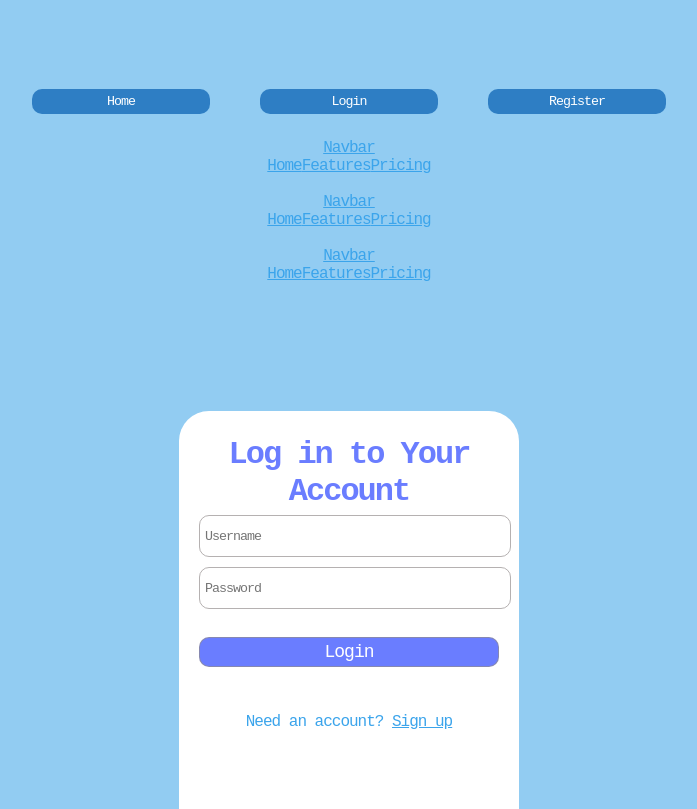
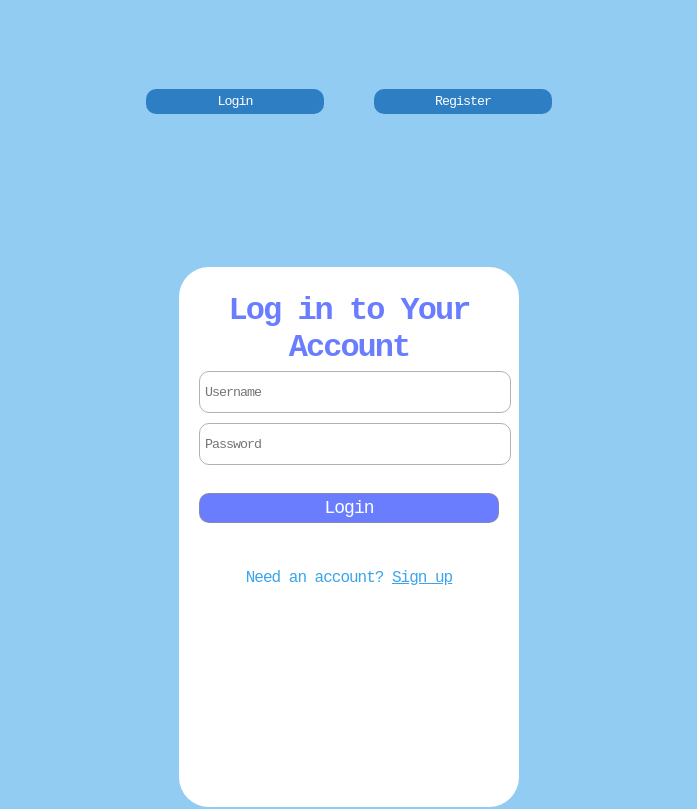
Before and after one commit to dvirvahav/todolist-react-ts-node-express-mysql, a React (Create React App) app in the folder client/: page / in a window 1280 px wide. Shown: the top 809 px of the page, without its empty margins (291-988 px from the left). Built offline with nearby package versions, Linux system fonts and the light colour scheme.

Commit message:
fixed navbar

```diff
--- a/client/src/pages/app/App.tsx
+++ b/client/src/pages/app/App.tsx
@@ -8,16 +8,15 @@ import { ListContextProvider } from '../../context/list';
 import { CurrentListContextProvider } from '../../context/currentList';
 import { CurrentListIDContextProvider } from '../../context/currentListID';
 import { UserContextProvider } from '../../context/user';
-import { ColorSchemesExample } from './navbar';
 
 const App: FC = () => {
   return (
     <BrowserRouter>
       <div className='App'>
         <nav>
-          <Link to='/home'>
+          {/* <Link to='/home'>
             <input type='text' className='nav-bar-item' value='Home' readOnly />
-          </Link>
+          </Link> */}
           <Link to='/login'>
             <input
               type='text'
@@ -35,7 +34,7 @@ const App: FC = () => {
             />
           </Link>
         </nav>
-        <ColorSchemesExample />
+
         <CurrentListContextProvider>
           <CurrentListIDContextProvider>
             <CurrentTaskContextProvider>
--- a/client/src/pages/app/navbar.tsx
+++ /dev/null
@@ -1,44 +0,0 @@
-import { FC } from 'react';
-import Container from 'react-bootstrap/Container';
-import Nav from 'react-bootstrap/Nav';
-import Navbar from 'react-bootstrap/Navbar';
-
-export const ColorSchemesExample: FC = () => {
-  return (
-    <>
-      <Navbar bg='dark' variant='dark'>
-        <Container>
-          <Navbar.Brand href='#home'>Navbar</Navbar.Brand>
-          <Nav className='me-auto'>
-            <Nav.Link href='#home'>Home</Nav.Link>
-            <Nav.Link href='#features'>Features</Nav.Link>
-            <Nav.Link href='#pricing'>Pricing</Nav.Link>
-          </Nav>
-        </Container>
-      </Navbar>
-      <br />
-      <Navbar bg='primary' variant='dark'>
-        <Container>
-          <Navbar.Brand href='#home'>Navbar</Navbar.Brand>
-          <Nav className='me-auto'>
-            <Nav.Link href='#home'>Home</Nav.Link>
-            <Nav.Link href='#features'>Features</Nav.Link>
-            <Nav.Link href='#pricing'>Pricing</Nav.Link>
-          </Nav>
-        </Container>
-      </Navbar>
-
-      <br />
-      <Navbar bg='light' variant='light'>
-        <Container>
-          <Navbar.Brand href='#home'>Navbar</Navbar.Brand>
-          <Nav className='me-auto'>
-            <Nav.Link href='#home'>Home</Nav.Link>
-            <Nav.Link href='#features'>Features</Nav.Link>
-            <Nav.Link href='#pricing'>Pricing</Nav.Link>
-          </Nav>
-        </Container>
-      </Navbar>
-    </>
-  );
-};
```
